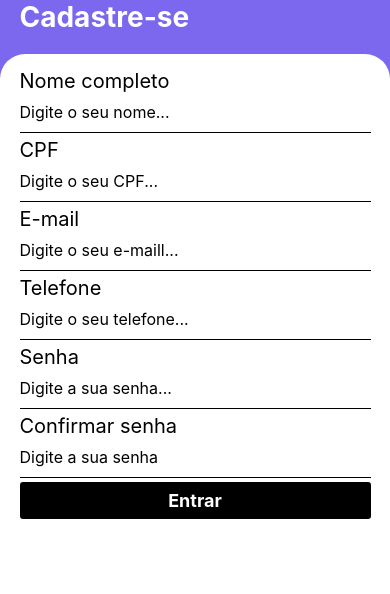
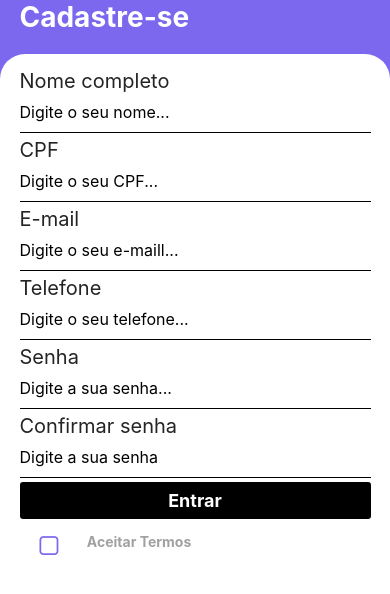
Before and after one commit to HeannaReis/TCC_ReactNative, a React Native app in the folder appLocPet/: screen /Register in a window 390 px wide. Shown: the top 594 px of the page. Built offline with nearby package versions, Linux system fonts and the light colour scheme.

Commit message:
Update Checbox terms use

```diff
--- a/appLocPet/package.json
+++ b/appLocPet/package.json
@@ -16,6 +16,7 @@
     "react": "18.0.0",
     "react-native": "0.69.6",
     "react-native-animatable": "^1.3.3",
+    "react-native-elements": "^3.4.2",
     "react-native-safe-area-context": "4.3.1",
     "react-native-screens": "~3.15.0"
   },
--- a/appLocPet/src/pages/Register/index.js
+++ b/appLocPet/src/pages/Register/index.js
@@ -1,16 +1,17 @@
-import React from 'react'
+import React, { useState } from 'react';
 import {
   View,
-  Text,
   StyleSheet,
   TextInput,
   TouchableOpacity
-} from 'react-native'
+} from 'react-native';
+import {  Text , CheckBox } from 'react-native-elements';
 
 import * as Animatable from 'react-native-animatable'
 import { useNavigation } from '@react-navigation/native'
 
 export default function Register() {
+  const [isSelected, setSelection] = useState(false);
   const navigation = useNavigation()
   return (
     <View style={styles.container}>
@@ -25,22 +26,26 @@ export default function Register() {
       <Animatable.View
         delay={800}
         animation="fadeInUp"
-        style={styles.containerForm}>
+        style={styles.containerForm}
+        >
 
         <Text style={styles.title}>Nome completo</Text>
-        <TextInput placeholder="Digite o seu nome..." style={styles.input} />
+        <TextInput placeholder="Digite o seu nome..." style={styles.input}
+         />
 
         <Text style={styles.title}>CPF</Text>
-        <TextInput placeholder="Digite o seu CPF..." style={styles.input} />
+        <TextInput placeholder="Digite o seu CPF..." style={styles.input}
+         />
 
         <Text style={styles.title}>E-mail</Text>
-        <TextInput placeholder="Digite o seu e-maill..." style={styles.input} />
+        <TextInput placeholder="Digite o seu e-maill..." style={styles.input}
+         />
 
         <Text style={styles.title}>Telefone</Text>
         <TextInput
           placeholder="Digite o seu telefone..."
           style={styles.input}
-        />
+          />
 
         <Text style={styles.title}>Senha</Text>
         <TextInput placeholder="Digite a sua senha..." style={styles.input} />
@@ -54,12 +59,19 @@ export default function Register() {
         >
           <Text style={styles.buttomText}>Entrar</Text>
         </TouchableOpacity>
-        {/* <<TouchableOpacity
-          style={styles.buttom}
-          onPress={() => navigation.navigate('SignIn')}
-        >
-          <Text style={styles.buttomText}>Acessar</Text>
-        </TouchableOpacity> */}
+
+        <View style={styles.checkboxContainer}>
+        <CheckBox
+          checkedIcon="check"
+          uncheckedIcon="square-o"
+          checkedColor="#7B68EE"
+          uncheckedColor="#7B68EE"
+          checked={isSelected}
+          onPress={() => setSelection(!isSelected)}
+        />
+        <Text style={styles.registerText}> Aceitar Termos </Text>
+      </View>
+
       </Animatable.View>
     </View>
   )
@@ -116,5 +128,17 @@ const styles = StyleSheet.create({
     marginTop: 14,
     alignSelf: 'center'
   },
-
+  checkboxContainer: {
+    flexDirection: "row",
+    marginBottom: 20,
+  },
+  checkbox: {
+    alignSelf: "center",
+  },
+  registerText: {
+    color: '#a1a1a1',
+    fontWeight: 'bold',
+    marginTop: 14,
+    textAlign: 'center'
+  }
 })
```
Also changed, not shown: 1 other file (tests, documents, lock files or other folders).
